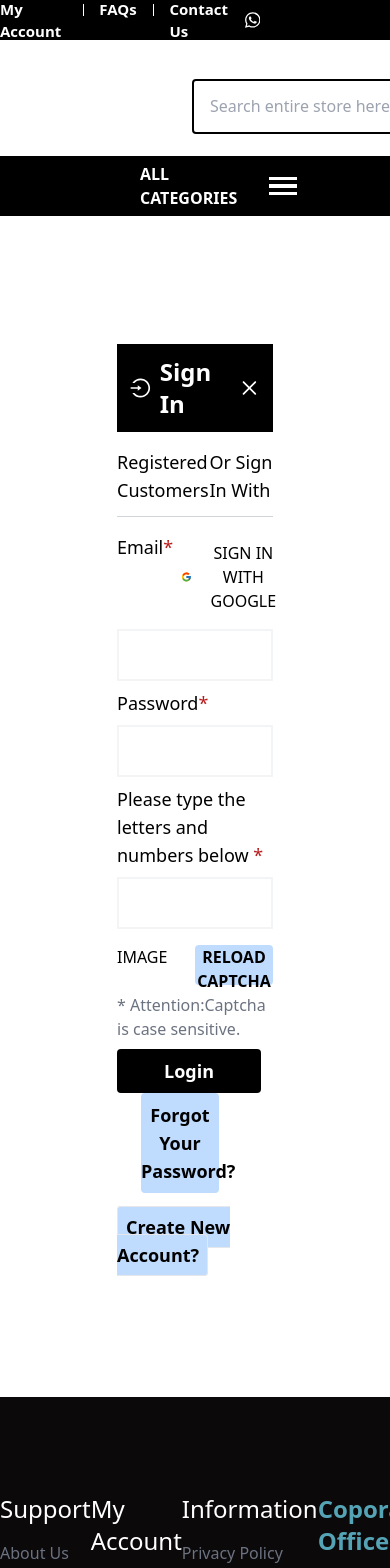
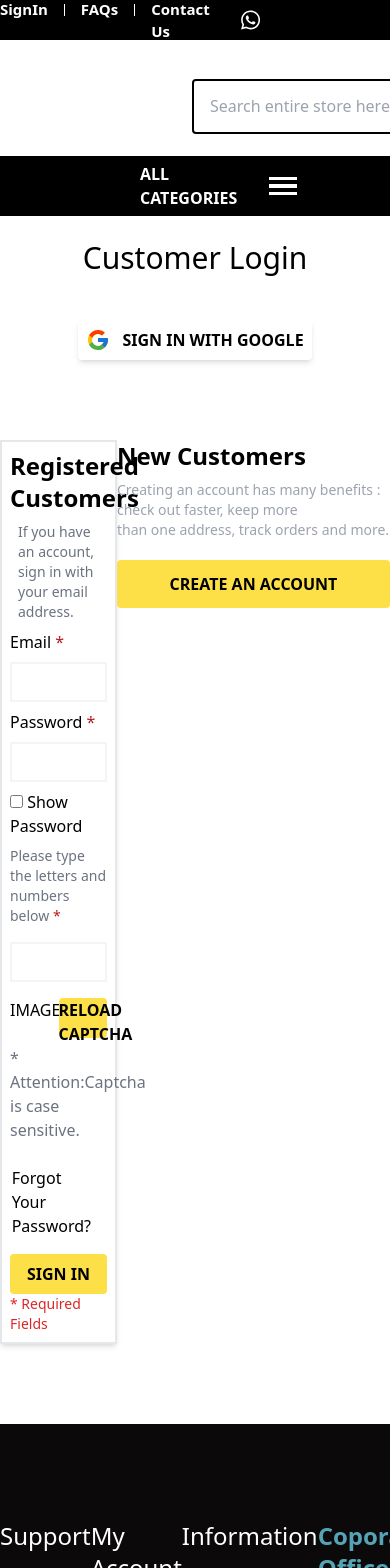
Before and after one commit to deek26/coding-pathshala, a React (Create React App) app: page /signin in a window 390 px wide. Shown: the top 1568 px of the page. Built offline with nearby package versions, Linux system fonts and the light colour scheme; no server answers.

Commit message:
Changing in Signup page

```diff
--- a/src/components/Footer.jsx
+++ b/src/components/Footer.jsx
@@ -1,5 +1,5 @@
 import React from 'react'
-import logo from './assests/svg/logo.png'
+import logo from '../components/assets/svg/logo.png'
 import { Link } from 'react-router-dom'
 import {FaFacebookF ,FaInstagram,FaYoutubeSquare,FaPinterest} from 'react-icons/fa'
 import {GrLinkedinOption} from 'react-icons/gr'
--- a/src/components/Header.jsx
+++ b/src/components/Header.jsx
@@ -1,30 +1,46 @@
 import React from 'react'
 import {ImWhatsapp} from 'react-icons/im'
-import logo from './assests/svg/logo.png'
+import logo from '../components/assets/svg/logo.png'
 import {GoSearch} from 'react-icons/go'
 import {FiUsers} from 'react-icons/fi'
 import {FiHeart} from 'react-icons/fi'
 import {BsHandbag} from 'react-icons/bs'
 import {IoIosArrowDown} from 'react-icons/io'
-import { useNavigate } from 'react-router'
 import { Link } from 'react-router-dom'
+import { getAuth, onAuthStateChanged } from "firebase/auth";
+import { useEffect } from "react";
+import { useState } from "react";
+import { useLocation, useNavigate } from "react-router";
 
 
 export default function Header() {
+  const auth = getAuth();
+
+  const location = useLocation();
+  const navigate = useNavigate();
+  const [title, settitle] = useState("SignIn");
+
+  useEffect(() => {
+    const auth = getAuth();
+    onAuthStateChanged(auth, (user) => {
+      if (user) {
+        settitle("Profile");
+      } else {
+        settitle("SignIn");
+      }
+    });
+  }, [auth]);
+
+  function matchroute(route) {
+    if (route === location.pathname) {
+      return true;
+    }
+  }
 
 
 
-  const navigate =useNavigate()
 
 
-
-      function dropdown(){
-        <div>
-          hello
-        </div>
-
-
-      }
 
 
   return (
@@ -35,9 +51,13 @@ export default function Header() {
           <div className='flex justify-end items-center bg-black h-[40px]  '>
             <div >
               <ul className='flex space-x-4 mr-[130px]'>
-                <li className={`text-white font-semibold text-[15px] cursor-pointer`}
-                onClick={()=>navigate('/MyAccount')}
-                >My Account</li>
+                <li className={`text-white font-semibold text-[15px] cursor-pointer ${
+                    matchroute("/MyAccount") ||
+                    (matchroute("/Profile") && " text-white border-b-red-600")
+                  }
+`}
+                onClick={()=>navigate('/Profile')}
+                >{title}</li>
                 <li className={`bg-white w-[1px] h-3 mt-[6px]`}></li>
                 <li className={`text-white font-semibold text-[15px] cursor-pointer`}
                 onClick={()=>navigate('/FAQs')}
@@ -59,7 +79,7 @@ export default function Header() {
           <div className='flex mt-4 '>
              <div>
                 <img src={logo} alt='logo' className='h-[100px] w-[200px] cursor-pointer '
-                onClick={()=>navigate('/home')}
+                onClick={()=>navigate('/')}
                 />
                </div>
 
--- a/src/pages/MyAccount.jsx
+++ /dev/null
@@ -1,68 +0,0 @@
-import React from 'react'
-import {FaFacebookF} from 'react-icons/fa'
-import { Link } from 'react-router-dom'
-
-export default function MyAccount() {
-  return (
-    <div>
-
-      <div className='flex flex-col justify-center items-center space-y-11'>
-          <h1 className=' text-3xl mt-6'>Customer Login </h1>
-          <button className='bg-blue-900 text-white p-2 rounded flex items-center'>
-          <FaFacebookF className='cursor-pointer h-6 w-6 mr-3'/>
-            SIGN IN WITH FACEBOOK
-
-          </button>
-      </div>
-
-
-      <div className='flex justify-around my-20'>
-        <div className='w-[30%] border-2 border-gray-200 shadow-md p-2'>
-          <h1 className='font-semibold text-2xl'>Registered Customers</h1>
-          <p className='text-gray-500 text-sm  p-2'>If you have an account, sign in with your email address.</p>
-          <p>Email <span className='text-red-700'>*</span></p>
-          <input type='email' className='border-gray-100 border-2 w-full h-10 my-2'/>
-          <p>Password <span className='text-red-700'>*</span></p>
-          <input type='password' className='border-gray-100 border-2 w-full h-10 my-2'/>
-          <div>
-            <input type='checkbox' className='' /> Show Password
-          </div>
-          <p className='my-2 text-gray-500 text-sm '>Please type the letters and numbers below <span className='text-red-700'>*</span></p>
-
-          <input type="text"  className='border-gray-100 border-2 w-full h-10 my-2'/>
-          <div className=' flex w-full h-10 my-2 '>
-              <div className='w-[50%]'>IMAGE</div>
-              <button className=' bg-yellow-300 w-[50%] font-semibold rounded' >RELOAD CAPTCHA</button>
-          </div>
-          <p className='text-gray-500 my-2'> * Attention:Captcha is case sensitive.</p>
-          <div className='float-right m-4'>
-            <Link to='/forgot-password' >Forgot Your Password?</Link>
-          </div>
-
-          <button className=' bg-yellow-300  w-full h-10 font-semibold rounded'>SIGN IN</button>
-          <p className='text-red-600 text-sm'>* Required Fields</p>
-
-        </div>
-
-        <div>
-        <div className=''>
-          <h1 className='font-semibold text-2xl'>New Customers</h1>
-          <p className='text-gray-400 text-sm py-2'>Creating an account has many benefits : check out faster, keep more <br />
-          than one address, track orders and more.</p>
-          <div className='my-3'>
-          <button className=' bg-yellow-300  w-full font-semibold rounded py-3'><Link to='/signup'>CREATE AN ACCOUNT</Link></button>
-          </div>
-
-        </div>
-
-      </div>
-
-
-
-
-
-      </div>
-
-    </div>
-  )
-}
--- /dev/null
+++ b/src/pages/Profile.jsx
@@ -0,0 +1,84 @@
+import { getAuth, updateProfile } from "firebase/auth";
+import { doc, updateDoc } from "firebase/firestore";
+import React from "react";
+import { useState } from "react";
+import { FcHome } from "react-icons/fc";
+import { useNavigate } from "react-router";
+import { toast } from "react-toastify";
+import { db } from "../Firebase";
+import { Link } from "react-router-dom";
+
+export default function Profile() {
+  const auth = getAuth();
+  const navigate = useNavigate();
+  const [name, setName] = useState(auth.currentUser.displayName);
+  const [email, setEmail] = useState(auth.currentUser.email);
+  const [edit, setEdit] = useState(false);
+
+  function SignOut() {
+    auth.signOut();
+    navigate("/");
+
+    toast.info("logout successfull");
+  }
+  function onChange(e) {
+    setName(e.target.value);
+  }
+  async function onSubmit() {
+    if (auth.currentUser.displayName !== name) {
+      // updating user profile inauthentication and firebase
+      updateProfile(auth.currentUser, {
+        displayName: name,
+      });
+
+      await updateDoc(doc(db, "users", auth.currentUser.uid), {
+        name,
+      });
+
+      toast.success("profile updated");
+    }
+  }
+  return (
+    <>
+      <div className="max-w-6xl mx-auto flex flex-col items-center sm:w-full">
+        <h1 className="font-bold text-[1.5rem] mt-6">My Profile</h1>
+        <div className="text-[1.2rem]">
+          <form>
+            <input
+              type="text"
+              value={name}
+              onChange={onChange}
+              disabled={!edit}
+              className={`w-full border-[2px] border-gray-600 mb-6 mt-6  h-9 text-center hover:border-black transition duration-300 ease-in-out cursor-pointer  ${
+                edit && "bg-red-200 focus:bg-red-400"
+              }`}
+            />
+            <input
+              type="email"
+              value={email}
+              disabled
+              className="w-full border-[2px] border-gray-600 mb-6 h-9 text-center hover:border-black transition duration-300 ease-in-out cursor-pointer rounded"
+            />
+          </form>
+          <div className="flex justify-between mb-4   ">
+            <p>
+              Do want to Rename the text ?
+              <span
+                onClick={() => {
+                  edit && onSubmit();
+                  setEdit((prevState) => !prevState);
+                }}
+                className="text-red-700  hover:text-red-900 transition duration-300 ease-in-out cursor-pointer"
+              >
+                {edit ? "Apply Changes" : "Edit"}
+              </span>
+            </p>
+            <p onClick={SignOut} className="text-blue-700 cursor-pointer">
+              Signout
+            </p>
+          </div>
+        </div>
+      </div>
+    </>
+  );
+}
--- a/src/pages/Signin.jsx
+++ b/src/pages/Signin.jsx
@@ -1,112 +1,120 @@
-import React ,{useState} from 'react'
-import {AiFillEyeInvisible,AiFillEye} from 'react-icons/ai'
-import {FcGoogle} from "react-icons/fc"
-import {AiOutlineLogin} from 'react-icons/ai'
-import {RxCross2} from 'react-icons/rx'
+import React, {useState} from 'react'
+import {FcGoogle} from 'react-icons/fc'
 import { Link } from 'react-router-dom'
-import {FaFacebookF} from 'react-icons/fa'
 import { getAuth, signInWithEmailAndPassword } from "firebase/auth";
-import { toast } from 'react-toastify';
-import { useNavigate } from 'react-router-dom';
-import { doc,serverTimestamp,setDoc,getDoc } from 'firebase/firestore';
-import {db} from '../Firebase'
-import {signInWithPopup, GoogleAuthProvider } from "firebase/auth";
+import { toast } from "react-toastify";
+import { useNavigate } from "react-router-dom";
+import { doc, serverTimestamp, setDoc, getDoc } from "firebase/firestore";
+import { db } from "../Firebase";
+import { signInWithPopup, GoogleAuthProvider } from "firebase/auth";
 
-export default function Signin() {
-  const navigate=useNavigate()
-  const [showPassword,setShowPassword] = useState(false)
-  const [email,setEmail] = useState('')
-  const [password,setPassword] = useState('')
+export default function MyAccount() {
+  const navigate = useNavigate();
+  const [showPassword, setShowPassword] = useState(false);
+  const [email, setEmail] = useState("");
+  const [password, setPassword] = useState("");
 
-  async function OAuth(){
+  async function Authentication() {
     try {
       const auth = getAuth();
       const provider = new GoogleAuthProvider();
-      const userCredentials = await signInWithPopup(auth, provider)
-      const user=userCredentials.user
-      console.log(user)
-      navigate('/home')
+      const userCredentials = await signInWithPopup(auth, provider);
+      const user = userCredentials.user;
+      console.log(user);
+      navigate("/");
 
       const docSnap = await getDoc(doc(db, "users", user.uid));
 
-      if(!docSnap.exists()){
-        await setDoc(doc(db,"users",user.uid),{
-          email:user.email,
-          name:user.displayName,
-          timestamp:serverTimestamp()
-        })
+      if (!docSnap.exists()) {
+        await setDoc(doc(db, "users", user.uid), {
+          email: user.email,
+          name: user.displayName,
+          timestamp: serverTimestamp(),
+        });
       }
 
-
-      toast.success("Logged in successfully")
+      toast.success("Logged in successfully");
     } catch (error) {
-      toast.error("Something Went Wrong")
+      toast.error("Something Went Wrong");
+    }
   }
 
-  }
-
-  async function onSubmit(e){
-    e.preventDefault()
+  async function onSubmit(e) {
+    e.preventDefault();
     try {
       const auth = getAuth();
-      const userCredentials = await signInWithEmailAndPassword(auth, email, password)
-      const user=userCredentials.user
-      toast.success("Login Successful")
-      navigate('/home')
+      const userCredentials = await signInWithEmailAndPassword(
+        auth,
+        email,
+        password
+      );
+      const user = userCredentials.user;
+      toast.success("Login Successful");
+      navigate("/");
     } catch (error) {
-      toast.error("Invalid Credentials")
+      toast.error("Invalid Credentials");
     }
   }
 
   return (
-    <div className='w-[40%] m-auto my-32'>
-      <div className='flex items-center justify-between bg-black text-white font-bold p-3 text-2xl'>
-          <div className='flex items-center space-x-2'>
-            <AiOutlineLogin />
-            <h1 >Sign In</h1>
-          </div>
-            <RxCross2 />
-      </div>
     <div>
-          <form  onSubmit={onSubmit}>
-            <div className='flex justify-between'>
-              <p className='my-4 border-b border-gray-300 pb-3 text-lg'>Registered Customers</p>
-              <p className='my-4 border-b border-gray-300 pb-3 text-lg'>Or Sign In With</p>
-            </div>
 
-            <div className='flex justify-between'>
-                <p className='text-lg'>Email<span className='text-red-700'>*</span></p>
-                <button onClick={OAuth} className=' p-2 rounded flex items-center'>
-                      <FcGoogle className='cursor-pointer h-6 w-6 mr-3 text-lg'/>
+      <div className='flex flex-col justify-center items-center space-y-11'>
+          <h1 className=' text-3xl mt-6'>Customer Login </h1>
+          <button className='font-bold shadow-md text-black p-2 rounded flex items-center'
+          onClick={Authentication}
+          >
+          <FcGoogle className='cursor-pointer h-6 w-6 mr-3'/>
             SIGN IN WITH GOOGLE
+
           </button>
       </div>
 
 
+      <form onSubmit={onSubmit} className='flex justify-around my-20'>
+        <div className='w-[30%] border-2 border-gray-200 shadow-md p-2'>
+          <h1 className='font-semibold text-2xl'>Registered Customers</h1>
+          <p className='text-gray-500 text-sm  p-2'>If you have an account, sign in with your email address.</p>
+          <p>Email <span className='text-red-700'>*</span></p>
+          <input type='email' className='border-gray-100 border-2 w-full h-10 my-2'
+          onChange={(e) => setEmail(e.target.value)}
+          />
+          <p>Password <span className='text-red-700'>*</span></p>
+          <input type='password' className='border-gray-100 border-2 w-full h-10 my-2'
+          onChange={(e) => setPassword(e.target.value)}
+          />
+          <div>
+            <input type='checkbox' className='' /> Show Password
+          </div>
+          <p className='my-2 text-gray-500 text-sm '>Please type the letters and numbers below <span className='text-red-700'>*</span></p>
 
+          <input type="text"  className='border-gray-100 border-2 w-full h-10 my-2'/>
+          <div className=' flex w-full h-10 my-2 '>
+              <div className='w-[50%]'>IMAGE</div>
+              <button className=' bg-yellow-300 w-[50%] font-semibold rounded' >RELOAD CAPTCHA</button>
+          </div>
+          <p className='text-gray-500 my-2'> * Attention:Captcha is case sensitive.</p>
+          <div className='float-right m-4'>
+            <Link to='/forgot-password' >Forgot Your Password?</Link>
+          </div>
 
+          <button className=' bg-yellow-300  w-full h-10 font-semibold rounded'
+          onClick={onSubmit}
+          >SIGN IN</button>
+          <p className='text-red-600 text-sm'>* Required Fields</p>
 
-            <input type='email'
-             onChange={(e)=>setEmail(e.target.value)}
-             className='border-gray-100 border-2 w-full my-2 py-3' />
+        </div>
 
         <div>
+        <div className=''>
+          <h1 className='font-semibold text-2xl'>New Customers</h1>
+          <p className='text-gray-400 text-sm py-2'>Creating an account has many benefits : check out faster, keep more <br />
+          than one address, track orders and more.</p>
+          <div className='my-3'>
+          <button className=' bg-yellow-300  w-full font-semibold rounded py-3'><Link to='/signup'>CREATE AN ACCOUNT</Link></button>
+          </div>
 
-            <p className='text-lg'>Password<span className='text-red-700'>*</span></p>
-            <input type={showPassword?'text':'password'}
-             onChange={(e)=>setPassword(e.target.value)}
-             className='border-gray-100 border-2 w-full my-2 py-3' />
-             {showPassword?(
-                  <AiFillEye
-                    className=' cursor-pointer absolute right-4 top-[18px] text-[18px]'
-                    onClick={()=>setShowPassword(false)}
-                  />
-                ):(
-                  <AiFillEyeInvisible
-                    className='cursor-pointer absolute right-4 top-[18px] text-[18px]'
-                    onClick={()=>setShowPassword(true)}
-                  />
-                )}
+        </div>
 
       </div>
 
@@ -114,39 +122,8 @@ export default function Signin() {
 
 
 
-            <p className='text-lg'>Please type the letters and numbers below <span className='text-red-700'>*</span></p>
-              <input type='text' className='border-gray-100 w-full border-2 my-2 py-3'/>
-
-            <div className=' flex w-full h-10 my-2 '>
-                <div className='w-[50%]'>IMAGE</div>
-                    <button className=' bg-blue-200 w-[50%] font-semibold rounded' >RELOAD CAPTCHA</button>
-                </div>
-                <p className='text-gray-500 my-2'> * Attention:Captcha is case sensitive.</p>
       </form>
 
-            <div className='space-x-6'>
-              <button className='text-white bg-black w-36 py-2 font-semibold rounded text-lg'
-              onClick={onSubmit}
-              >Login</button>
-              <Link to={"/forgot-password"} >
-
-              <button className=' bg-blue-200 w-[50%] font-semibold rounded py-2 text-lg'>Forgot Your Password?</button>
-              </Link>
     </div>
-
-            <div className='my-5'>
-              <Link to={'/signup'} className='border bg-blue-200 rounded font-semibold p-2 text-lg'>Create New Account?</Link>
-            </div>
-
-      </div>
-
-
-      <div>
-
-
-      </div>
-
-    </div>
-
   )
 }
```
Also changed, not shown: src/App.js (+12 -3 lines), src/components/Loader.jsx (added, +11 -0 lines), src/components/PrivateRoutes.jsx (added, +13 -0 lines), src/pages/UseAuthStatus.jsx (added, +19 -0 lines), src/components/assets/svg/loader.svg (added), src/components/assets/svg/logo.png (renamed from src/components/assests/svg/logo.png). Lines whose indentation alone changed are shown as unchanged.
